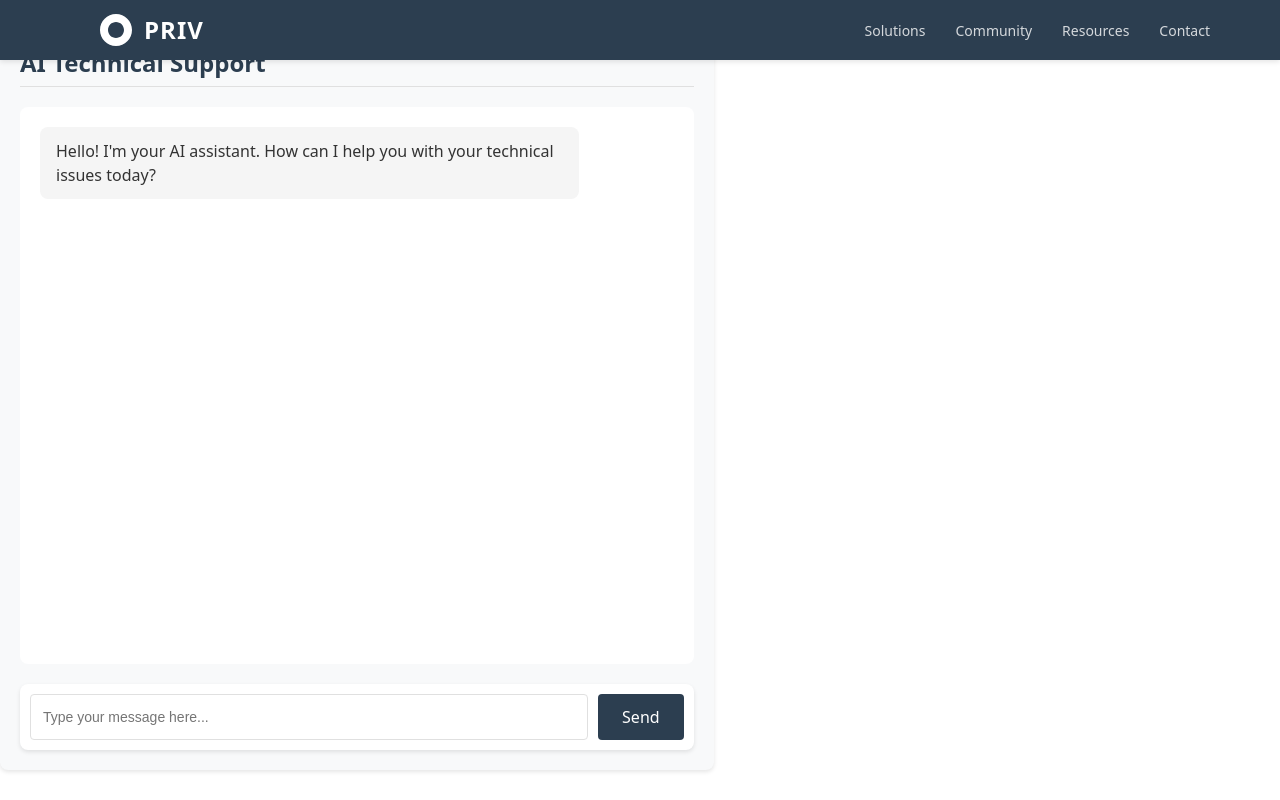
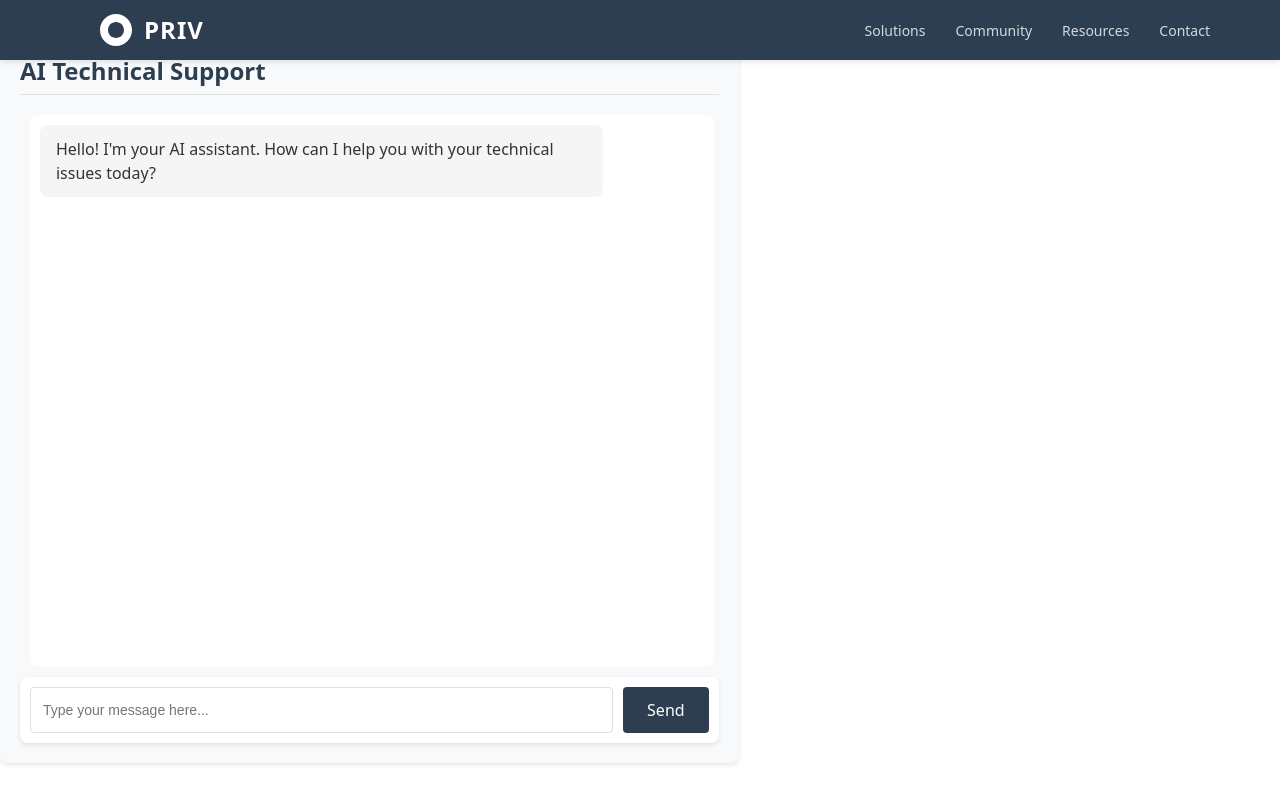
Before and after one commit to RelKereta/PRIVHelpdesk_TicketingSystem, a React (Vite) app in the folder frontend/: page /chatbot in a window 1280 px wide. Built offline with nearby package versions, Linux system fonts and the light colour scheme.

Commit message:
wswsww
swswsw

```diff
--- a/frontend/src/pages/Chatbot.css
+++ b/frontend/src/pages/Chatbot.css
@@ -1,11 +1,12 @@
 .chatbot-container {
-  max-width: 1200px;
+  width: 100%;
+  max-width: 1600px;
   margin: 0 auto;
   padding: 20px;
   background-color: #f8f9fa;
   border-radius: 8px;
   box-shadow: 0 2px 4px rgba(0, 0, 0, 0.1);
-  height: calc(100vh - 100px);
+  height: calc(100vh - 115px);
   display: flex;
   flex-direction: column;
 }
@@ -28,10 +29,13 @@
 .chatbot-messages {
   flex: 1;
   overflow-y: auto;
-  padding: 20px;
+  padding: 10px;
   background-color: white;
   border-radius: 8px;
-  margin-bottom: 20px;
+  margin-bottom: 10px;
+  margin-right: 5px;
+  width: 95%;
+  align-self: flex-end;
 }
 
 .message {
--- a/frontend/src/pages/CreateTicket.css
+++ b/frontend/src/pages/CreateTicket.css
@@ -1,5 +1,6 @@
 .create-ticket-container {
-  max-width: 1200px;
+  width: 100%;
+  max-width: 1600px;
   margin: 0 auto;
   padding: 20px;
   background-color: #f8f9fa;
```
